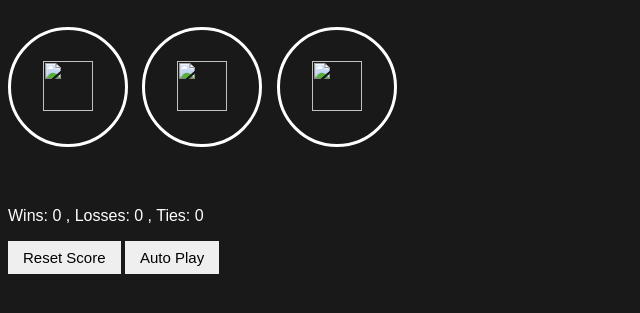
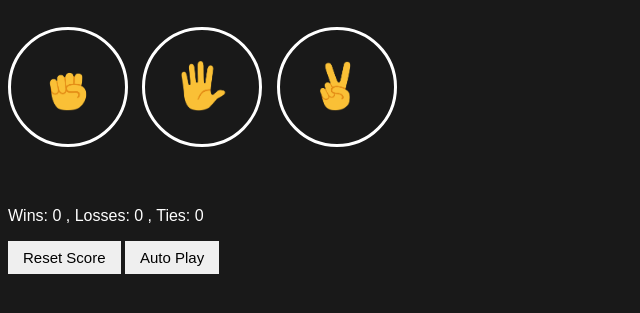
Before and after one commit to charan11w/rock-paper-scissors-, a plain HTML site: page index.html in a window 1280 px wide. Shown: the part 67-380 px from the top of the page, without its empty margins (0-640 px from the left). Drawn offline with Linux system fonts and the light colour scheme.

Commit message:
index.html

```diff
--- a/index.html
+++ b/index.html
@@ -13,17 +13,17 @@
       playGame('rock');
     "
     class="move-button"
-    ><img class="move-icon" src="rock-emoji.png"></button>
+    ><img class="move-icon" src="images/rock-emoji.png"></button>
     <button onclick="
       playGame('paper');
     "
     class="move-button"
-    ><img class="move-icon" src="paper-emoji.png"></button>
+    ><img class="move-icon" src="images/paper-emoji.png"></button>
     <button onclick="
       playGame('scissors');
     "
     class="move-button"
-    ><img class="move-icon" src="scissors-emoji.png"></button>
+    ><img class="move-icon" src="images/scissors-emoji.png"></button>
     <p class="js-result"></p>
     <p class="js-moves moves"></p>
     <p class="js-score score"></p>
```
